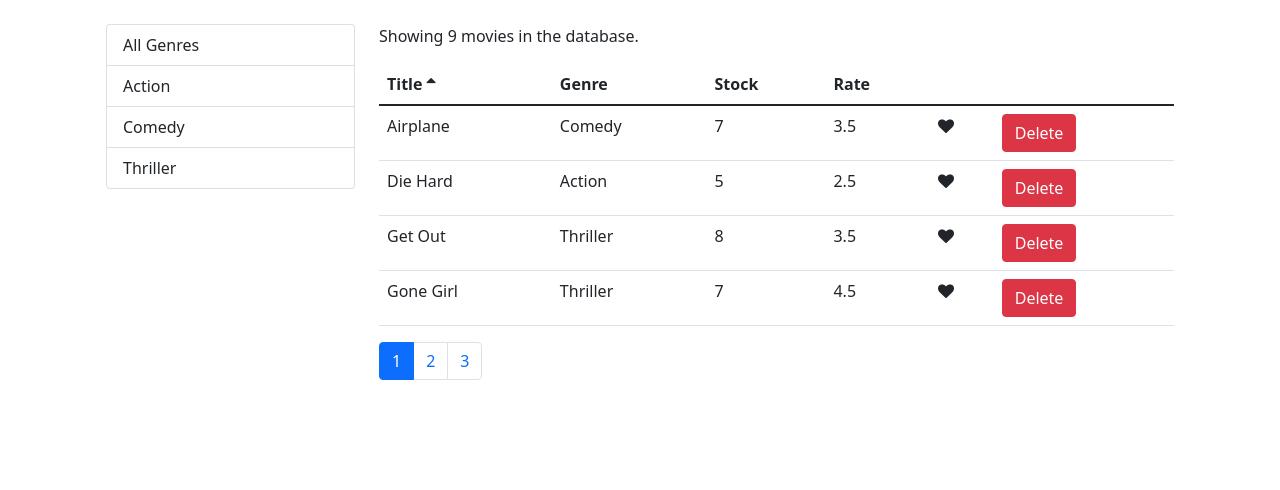
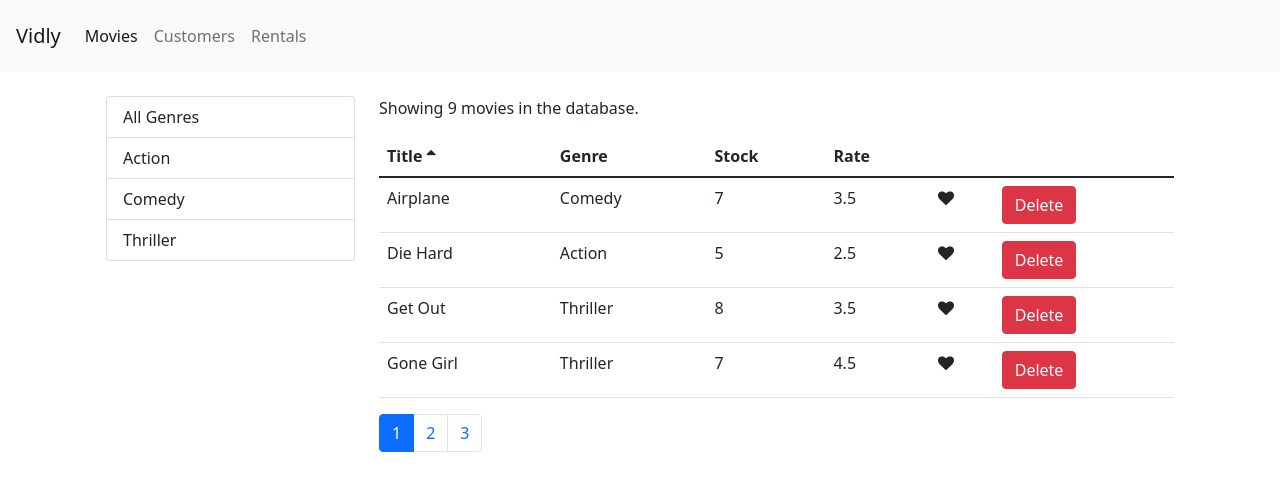
Before and after one commit to urosristanovic/react-mosh, a React (Create React App) app in the folder vidly-app/: page /movies in a window 1280 px wide. Shown: the top 490 px of the page. Built offline with nearby package versions, Linux system fonts and the light colour scheme.

Commit message:
Added new components (navbar, customers, rentals) and added routing

```diff
--- a/vidly-app/package.json
+++ b/vidly-app/package.json
@@ -15,6 +15,7 @@
     "prop-types": "^15.7.2",
     "react": "^17.0.2",
     "react-dom": "^17.0.2",
+    "react-router-dom": "^5.3.0",
     "react-scripts": "4.0.3",
     "web-vitals": "^1.1.2"
   },
--- a/vidly-app/src/App.js
+++ b/vidly-app/src/App.js
@@ -1,11 +1,21 @@
 import './App.css';
 import Movies from './components/movies';
+import { Route, Redirect } from 'react-router-dom';
+import NavBar from './components/common/navbar';
+import Customers from './components/customers';
+import Rentals from './components/rentals';
 
 function App() {
   return (
-    <main className='container'>
-      <Movies />
-    </main>
+    <div>
+      <NavBar />
+      <main className='container'>
+        <Route path='/customers' component={Customers} />
+        <Route path='/rentals' component={Rentals} />
+        <Route path='/movies' component={Movies} />
+        <Redirect from='/' to='/movies' />
+      </main>
+    </div>
   );
 }
 
--- /dev/null
+++ b/vidly-app/src/components/common/navbar.jsx
@@ -0,0 +1,33 @@
+import React from 'react';
+import { NavLink } from 'react-router-dom';
+
+const NavBar = () => {
+  return (
+    <nav className='navbar navbar-expand-lg navbar-light bg-light p-3'>
+      <NavLink className='navbar-brand' to='/'>
+        Vidly
+      </NavLink>
+      <div className='collapse navbar-collapse' id='navbarNav'>
+        <ul className='navbar-nav'>
+          <li className='nav-item active'>
+            <NavLink className='nav-link' to='/movies'>
+              Movies <span className='sr-only'>(current)</span>
+            </NavLink>
+          </li>
+          <li className='nav-item'>
+            <NavLink className='nav-link' to='/customers'>
+              Customers
+            </NavLink>
+          </li>
+          <li className='nav-item'>
+            <NavLink className='nav-link' to='/rentals'>
+              Rentals
+            </NavLink>
+          </li>
+        </ul>
+      </div>
+    </nav>
+  );
+};
+
+export default NavBar;
--- /dev/null
+++ b/vidly-app/src/components/customers.jsx
@@ -0,0 +1,7 @@
+import React from 'react';
+
+const Customers = () => {
+  return <h1 className='p-3'>Customers</h1>;
+};
+
+export default Customers;
--- /dev/null
+++ b/vidly-app/src/components/rentals.jsx
@@ -0,0 +1,7 @@
+import React from 'react';
+
+const Rentals = () => {
+  return <h1 className='p-3'>Rentals</h1>;
+};
+
+export default Rentals;
--- a/vidly-app/src/index.js
+++ b/vidly-app/src/index.js
@@ -6,10 +6,13 @@ import reportWebVitals from './reportWebVitals';
 
 import 'bootstrap/dist/css/bootstrap.css';
 import 'font-awesome/css/font-awesome.css';
+import { BrowserRouter } from 'react-router-dom';
 
 ReactDOM.render(
   <React.StrictMode>
-    <App />
+    <BrowserRouter>
+      <App />
+    </BrowserRouter>
   </React.StrictMode>,
   document.getElementById('root')
 );
```
Also changed, not shown: 1 other file (tests, documents, lock files or other folders).
